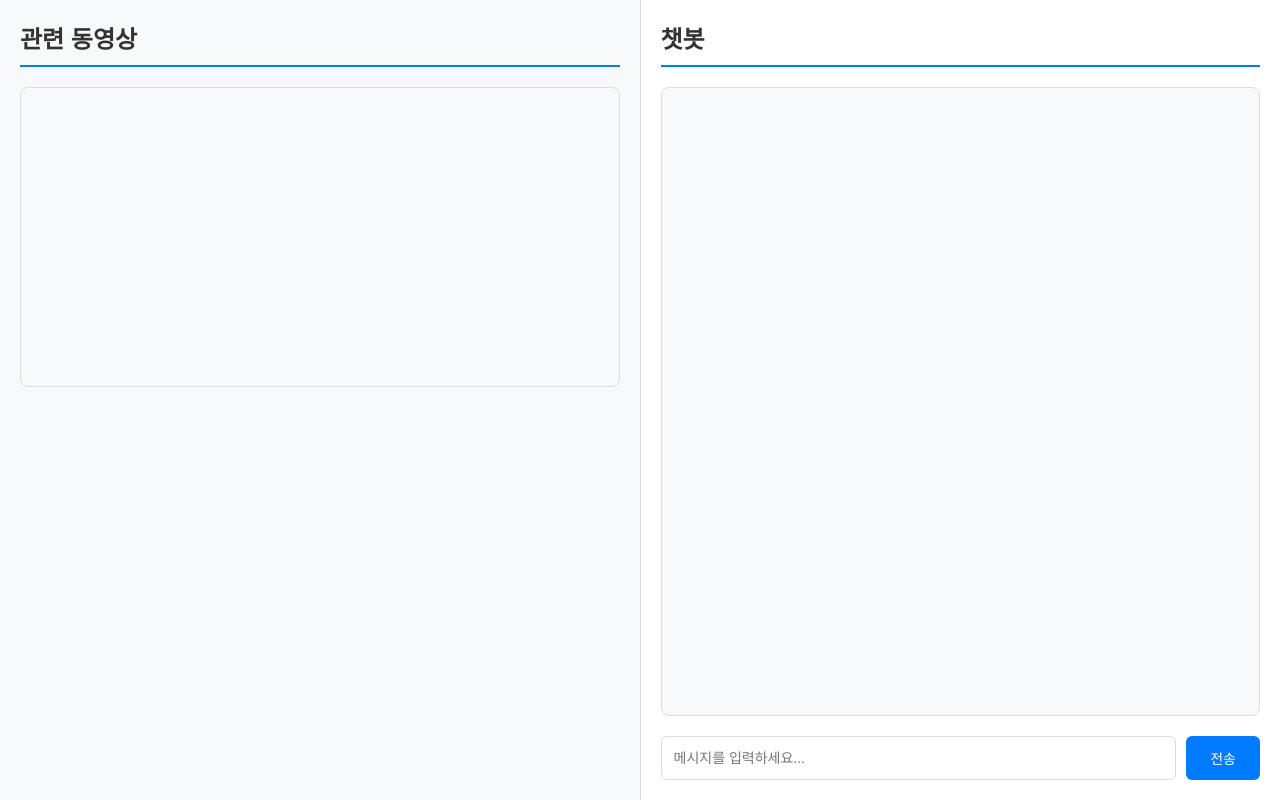
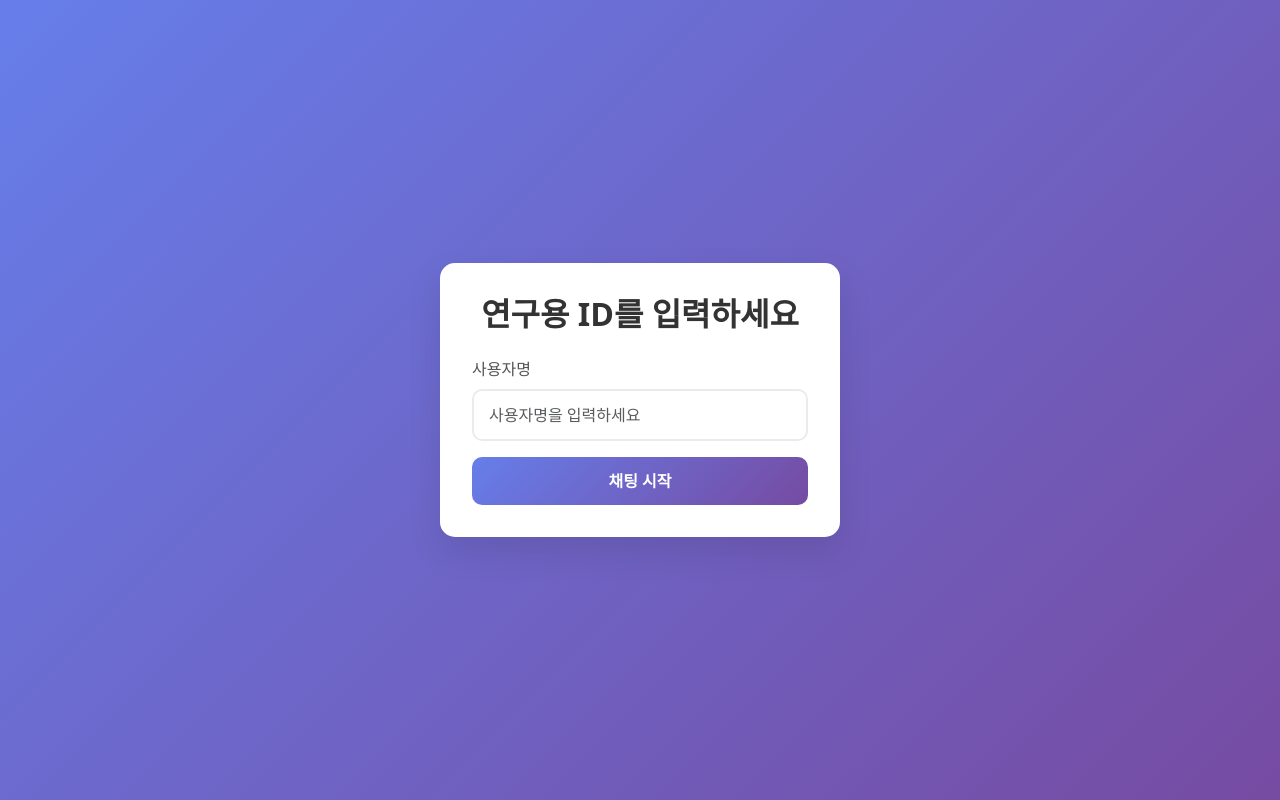
Before and after one commit to koridore987/VCBL-Chatbot, a Flask app: page / in a window 1280 px wide. Run offline with Flask 3, Linux system fonts and the light colour scheme.

Commit message:
Implement real-time chat functionality with echo bot

```diff
--- a/app.py
+++ b/app.py
@@ -1,14 +1,97 @@
-from flask import Flask, render_template
+from flask import Flask, render_template, request, redirect, session, url_for, jsonify
+import sqlite3
 from database import init_db
 
 # 데이터베이스 초기화 (앱 시작 시 한 번만 실행)
 init_db()
 
 app = Flask(__name__)
+app.secret_key = 'your_super_secret_key_123!@#'  # 세션을 위한 시크릿키 설정
 
-@app.route('/')
-def index():
+# 루트 경로: 로그인 페이지 렌더링
+@app.route('/', methods=['GET'])
+def login_page():
+    return render_template('login.html')
+
+# 로그인 처리: POST만 허용
+@app.route('/login', methods=['POST'])
+def login():
+    username = request.form.get('username', '').strip()
+    if not username:
+        return redirect(url_for('login_page'))
+
+    conn = sqlite3.connect('chatbot.db')
+    cursor = conn.cursor()
+    try:
+        # username이 이미 있는지 확인
+        cursor.execute("SELECT id FROM user WHERE username = ?", (username,))
+        row = cursor.fetchone()
+        if row:
+            user_id = row[0]
+        else:
+            # 없으면 새로 추가
+            cursor.execute("INSERT INTO user (username) VALUES (?)", (username,))
+            conn.commit()
+            user_id = cursor.lastrowid
+        # 세션에 user_id 저장
+        session['user_id'] = user_id
+    finally:
+        conn.close()
+    return redirect(url_for('chat'))
+
+# /chat 경로: 로그인된 사용자만 접근 가능
+@app.route('/chat')
+def chat():
+    if 'user_id' not in session:
+        return redirect(url_for('login_page'))
     return render_template('index.html')
+
+# 메시지 전송 API
+@app.route('/send_message', methods=['POST'])
+def send_message():
+    # 세션에서 user_id 가져오기
+    if 'user_id' not in session:
+        return jsonify({'error': '로그인이 필요합니다'}), 401
+
+    user_id = session['user_id']
+
+    # JSON 데이터에서 메시지 추출
+    data = request.get_json()
+    if not data or 'message' not in data:
+        return jsonify({'error': '메시지가 필요합니다'}), 400
+
+    message = data['message']
+
+    conn = sqlite3.connect('chatbot.db')
+    cursor = conn.cursor()
+
+    try:
+        # 사용자 메시지를 데이터베이스에 저장
+        cursor.execute(
+            "INSERT INTO message (user_id, sender, content) VALUES (?, ?, ?)",
+            (user_id, 'user', message)
+        )
+
+        # 봇 답변 생성 (Echo 형태)
+        bot_reply = f"Echo: {message}"
+
+        # 봇 답변을 데이터베이스에 저장
+        cursor.execute(
+            "INSERT INTO message (user_id, sender, content) VALUES (?, ?, ?)",
+            (user_id, 'bot', bot_reply)
+        )
+
+        conn.commit()
+
+        # 봇 답변을 JSON으로 반환
+        return jsonify({'reply': bot_reply})
+
+    except sqlite3.Error as e:
+        conn.rollback()
+        return jsonify({'error': '데이터베이스 오류가 발생했습니다'}), 500
+
+    finally:
+        conn.close()
 
 if __name__ == '__main__':
     app.run(debug=True)
--- a/templates/index.html
+++ b/templates/index.html
@@ -90,6 +90,27 @@
         #send-button:hover {
             background-color: #0056b3;
         }
+
+        .message {
+            margin-bottom: 10px;
+            padding: 10px;
+            border-radius: 8px;
+            max-width: 80%;
+            word-wrap: break-word;
+        }
+
+        .user-message {
+            background-color: #007bff;
+            color: white;
+            margin-left: auto;
+            text-align: right;
+        }
+
+        .bot-message {
+            background-color: #e9ecef;
+            color: #333;
+            margin-right: auto;
+        }
     </style>
 </head>
 <body>
@@ -108,5 +129,78 @@
             <button id="send-button">전송</button>
         </div>
     </div>
+
+    <script>
+        // DOM 요소들 가져오기
+        const userInput = document.getElementById('user-input');
+        const sendButton = document.getElementById('send-button');
+        const chatHistory = document.getElementById('chat-history');
+
+        // 메시지를 채팅창에 추가하는 함수
+        function addMessageToChat(message, isUser = false) {
+            const messageDiv = document.createElement('div');
+            messageDiv.className = `message ${isUser ? 'user-message' : 'bot-message'}`;
+            messageDiv.textContent = message;
+            chatHistory.appendChild(messageDiv);
+
+            // 스크롤을 맨 아래로 이동
+            chatHistory.scrollTop = chatHistory.scrollHeight;
+        }
+
+        // 메시지 전송 함수
+        async function sendMessage() {
+            const message = userInput.value.trim();
+
+            // 메시지가 비어있으면 아무것도 하지 않음
+            if (!message) {
+                return;
+            }
+
+            // 사용자 메시지를 채팅창에 추가
+            addMessageToChat(message, true);
+
+            // 입력창 비우기
+            userInput.value = '';
+
+            try {
+                // 서버로 메시지 전송
+                const response = await fetch('/send_message', {
+                    method: 'POST',
+                    headers: {
+                        'Content-Type': 'application/json',
+                    },
+                    body: JSON.stringify({ message: message })
+                });
+
+                if (response.ok) {
+                    const data = await response.json();
+                    // 봇 답변을 채팅창에 추가
+                    addMessageToChat(data.reply, false);
+                } else {
+                    // 에러 처리
+                    const errorData = await response.json();
+                    addMessageToChat(`오류: ${errorData.error}`, false);
+                }
+            } catch (error) {
+                // 네트워크 오류 처리
+                addMessageToChat('네트워크 오류가 발생했습니다.', false);
+                console.error('Error:', error);
+            }
+        }
+
+        // 이벤트 리스너 등록
+        sendButton.addEventListener('click', sendMessage);
+
+        userInput.addEventListener('keypress', function(event) {
+            if (event.key === 'Enter') {
+                sendMessage();
+            }
+        });
+
+        // 페이지 로드 시 환영 메시지 표시
+        window.addEventListener('load', function() {
+            addMessageToChat('안녕하세요! 챗봇입니다. 무엇을 도와드릴까요?', false);
+        });
+    </script>
 </body>
 </html>
--- /dev/null
+++ b/templates/login.html
@@ -0,0 +1,98 @@
+<!DOCTYPE html>
+<html lang="ko">
+<head>
+    <meta charset="UTF-8">
+    <meta name="viewport" content="width=device-width, initial-scale=1.0">
+    <title>로그인 - VCBL 챗봇</title>
+    <!-- Bootstrap 5 CSS -->
+    <link href="https://cdn.jsdelivr.net/npm/bootstrap@5.3.0/dist/css/bootstrap.min.css" rel="stylesheet">
+    <style>
+        body {
+            background: linear-gradient(135deg, #667eea 0%, #764ba2 100%);
+            min-height: 100vh;
+            display: flex;
+            align-items: center;
+            justify-content: center;
+        }
+
+        .login-container {
+            background: white;
+            border-radius: 15px;
+            box-shadow: 0 15px 35px rgba(0, 0, 0, 0.1);
+            padding: 2rem;
+            width: 100%;
+            max-width: 400px;
+        }
+
+        .login-title {
+            color: #333;
+            font-weight: 600;
+            margin-bottom: 1.5rem;
+            text-align: center;
+        }
+
+        .form-control {
+            border-radius: 10px;
+            border: 2px solid #e9ecef;
+            padding: 12px 15px;
+            font-size: 16px;
+            transition: all 0.3s ease;
+        }
+
+        .form-control:focus {
+            border-color: #667eea;
+            box-shadow: 0 0 0 0.2rem rgba(102, 126, 234, 0.25);
+        }
+
+        .btn-login {
+            background: linear-gradient(135deg, #667eea 0%, #764ba2 100%);
+            border: none;
+            border-radius: 10px;
+            padding: 12px 30px;
+            font-size: 16px;
+            font-weight: 600;
+            color: white;
+            width: 100%;
+            transition: all 0.3s ease;
+        }
+
+        .btn-login:hover {
+            transform: translateY(-2px);
+            box-shadow: 0 5px 15px rgba(102, 126, 234, 0.4);
+            color: white;
+        }
+
+        .form-label {
+            font-weight: 500;
+            color: #555;
+            margin-bottom: 0.5rem;
+        }
+    </style>
+</head>
+<body>
+    <div class="login-container">
+        <h2 class="login-title">연구용 ID를 입력하세요</h2>
+
+        <form method="POST" action="/login">
+            <div class="mb-3">
+                <label for="username" class="form-label">사용자명</label>
+                <input
+                    type="text"
+                    class="form-control"
+                    id="username"
+                    name="username"
+                    placeholder="사용자명을 입력하세요"
+                    required
+                >
+            </div>
+
+            <button type="submit" class="btn btn-login">
+                채팅 시작
+            </button>
+        </form>
+    </div>
+
+    <!-- Bootstrap 5 JS -->
+    <script src="https://cdn.jsdelivr.net/npm/bootstrap@5.3.0/dist/js/bootstrap.bundle.min.js"></script>
+</body>
+</html>
```
Also changed, not shown: database.py (line endings or trailing spaces).
